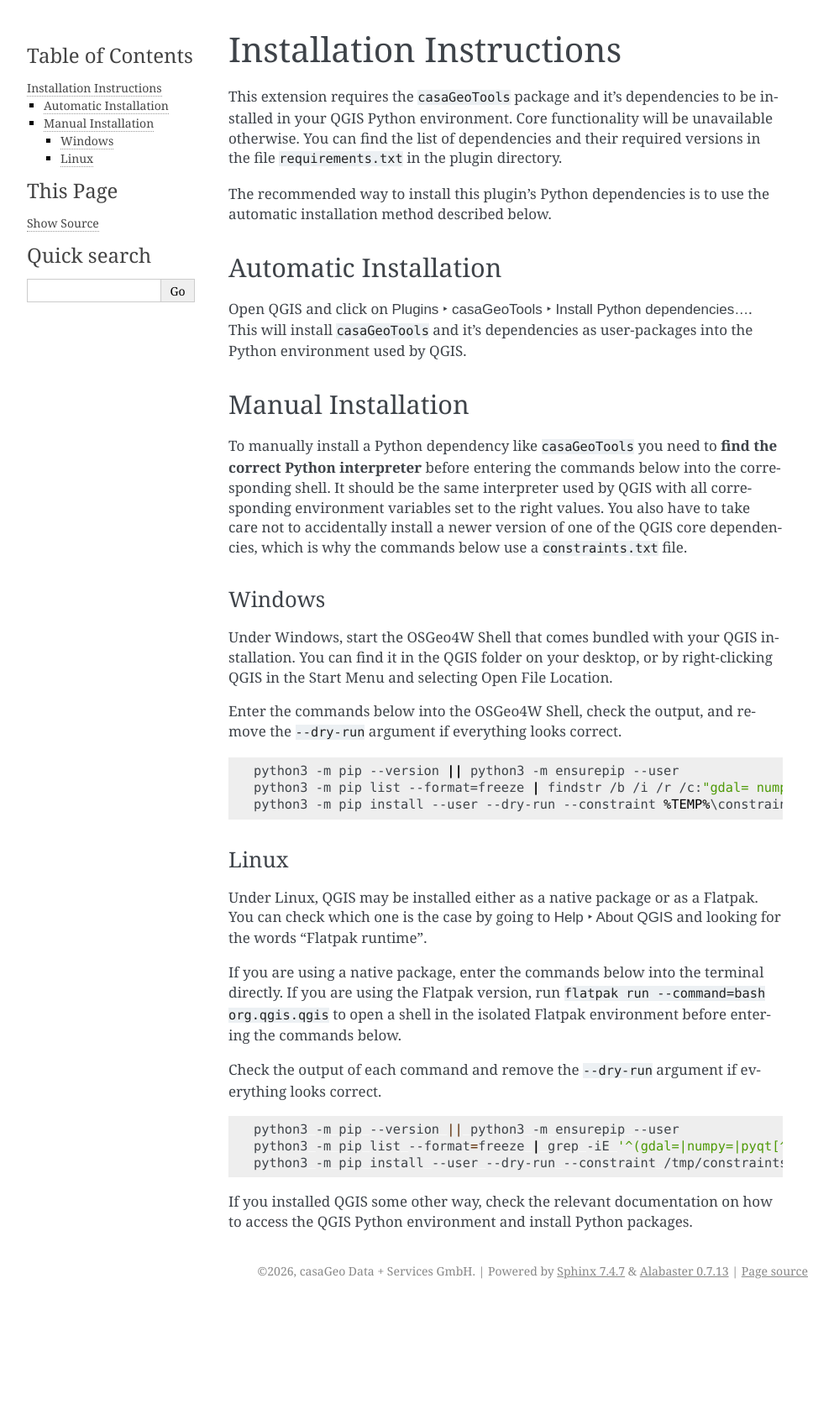
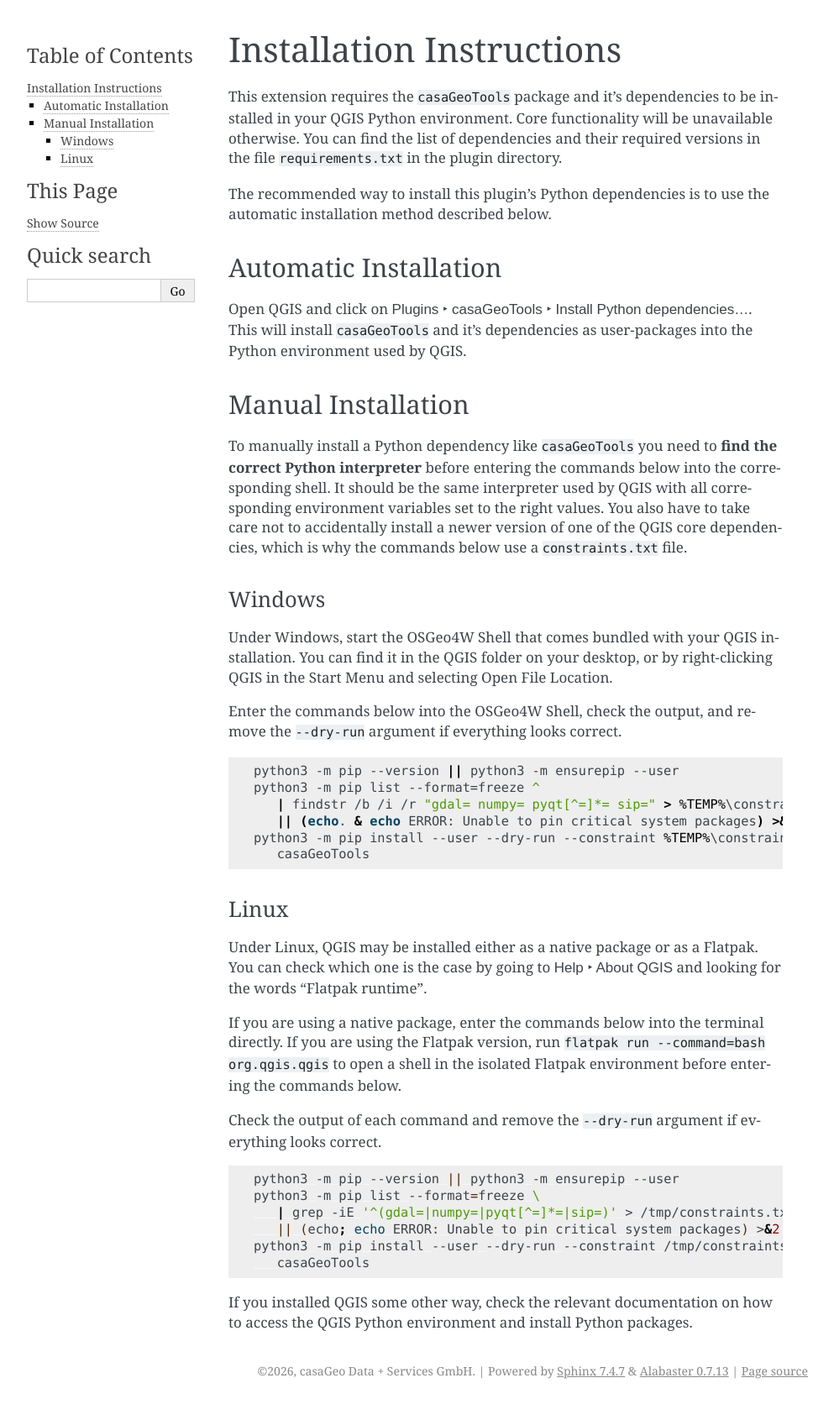
Before and after one commit to casaGeo/casaGeoTools-QGIS, a Sphinx documentation site: the page built from docs/installation.rst, in a window 1280 px wide. Shown: the whole page at 84% size, without its empty margins (148-1141 px from the left). Built offline with Sphinx 7.4.7, drawn with Linux system fonts in a browser that asks for light colours; before the commit the page ends 1553 px from its top, so only the background shows below that.

Commit message:
Fix and reformat manual dependency installation commands

```diff
--- a/docs/installation.rst
+++ b/docs/installation.rst
@@ -47,8 +47,11 @@
 .. code-block:: bat
 
    python3 -m pip --version || python3 -m ensurepip --user
-   python3 -m pip list --format=freeze | findstr /b /i /r /c:"gdal= numpy= pyqt[^=]*= sip=" > %TEMP%\constraints.txt
-   python3 -m pip install --user --dry-run --constraint %TEMP%\constraints.txt casaGeoTools
+   python3 -m pip list --format=freeze ^
+      | findstr /b /i /r "gdal= numpy= pyqt[^=]*= sip=" > %TEMP%\constraints.txt ^
+      || (echo. & echo ERROR: Unable to pin critical system packages) >&2
+   python3 -m pip install --user --dry-run --constraint %TEMP%\constraints.txt ^
+      casaGeoTools
 
 
 Linux
@@ -69,8 +72,11 @@
 .. code-block:: bash
 
    python3 -m pip --version || python3 -m ensurepip --user
-   python3 -m pip list --format=freeze | grep -iE '^(gdal=|numpy=|pyqt[^=]*=|sip=)' > /tmp/constraints.txt
-   python3 -m pip install --user --dry-run --constraint /tmp/constraints.txt casaGeoTools
+   python3 -m pip list --format=freeze \
+      | grep -iE '^(gdal=|numpy=|pyqt[^=]*=|sip=)' > /tmp/constraints.txt \
+      || (echo; echo ERROR: Unable to pin critical system packages) >&2
+   python3 -m pip install --user --dry-run --constraint /tmp/constraints.txt \
+      casaGeoTools
 
 If you installed QGIS some other way, check the relevant documentation on how to
 access the QGIS Python environment and install Python packages.
```
